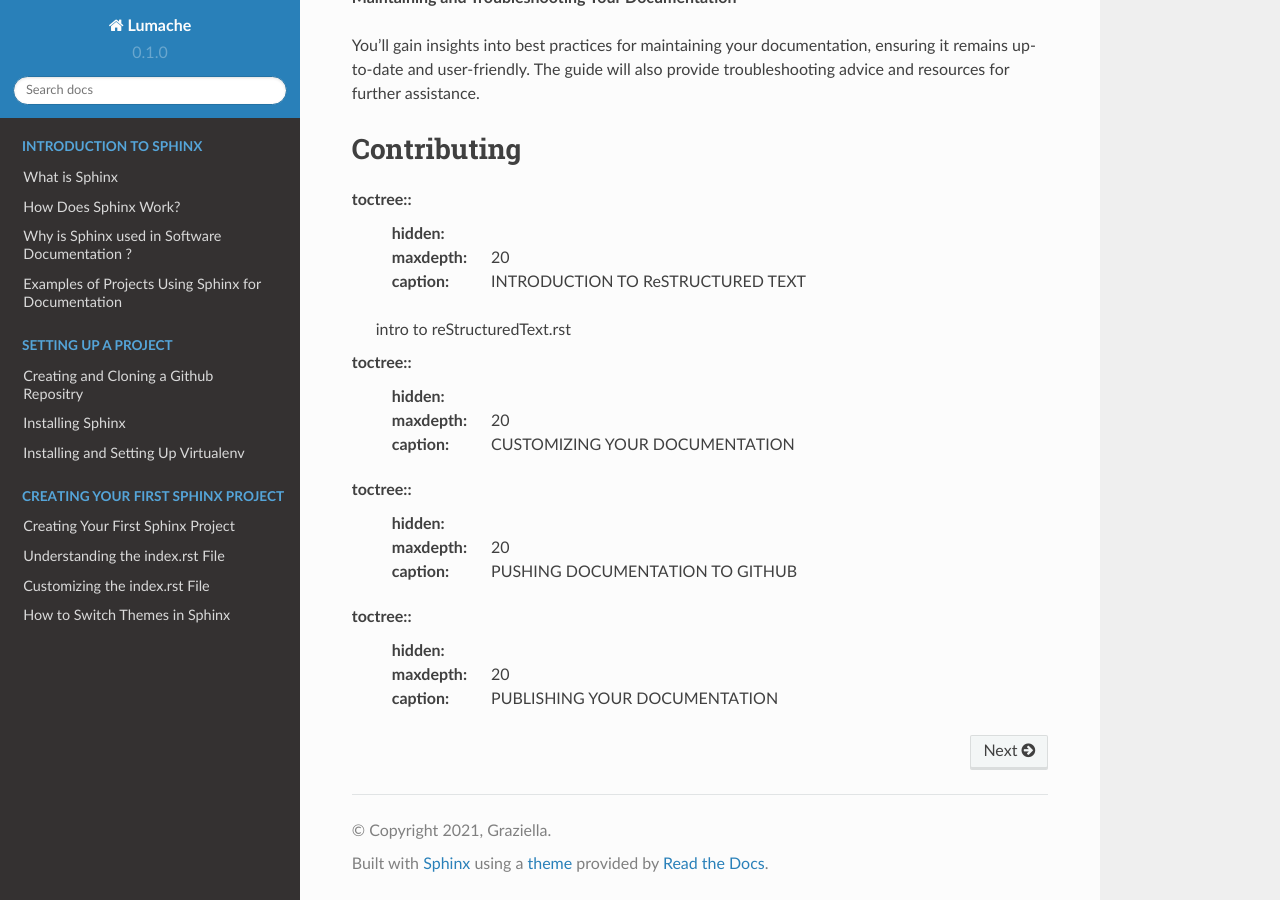
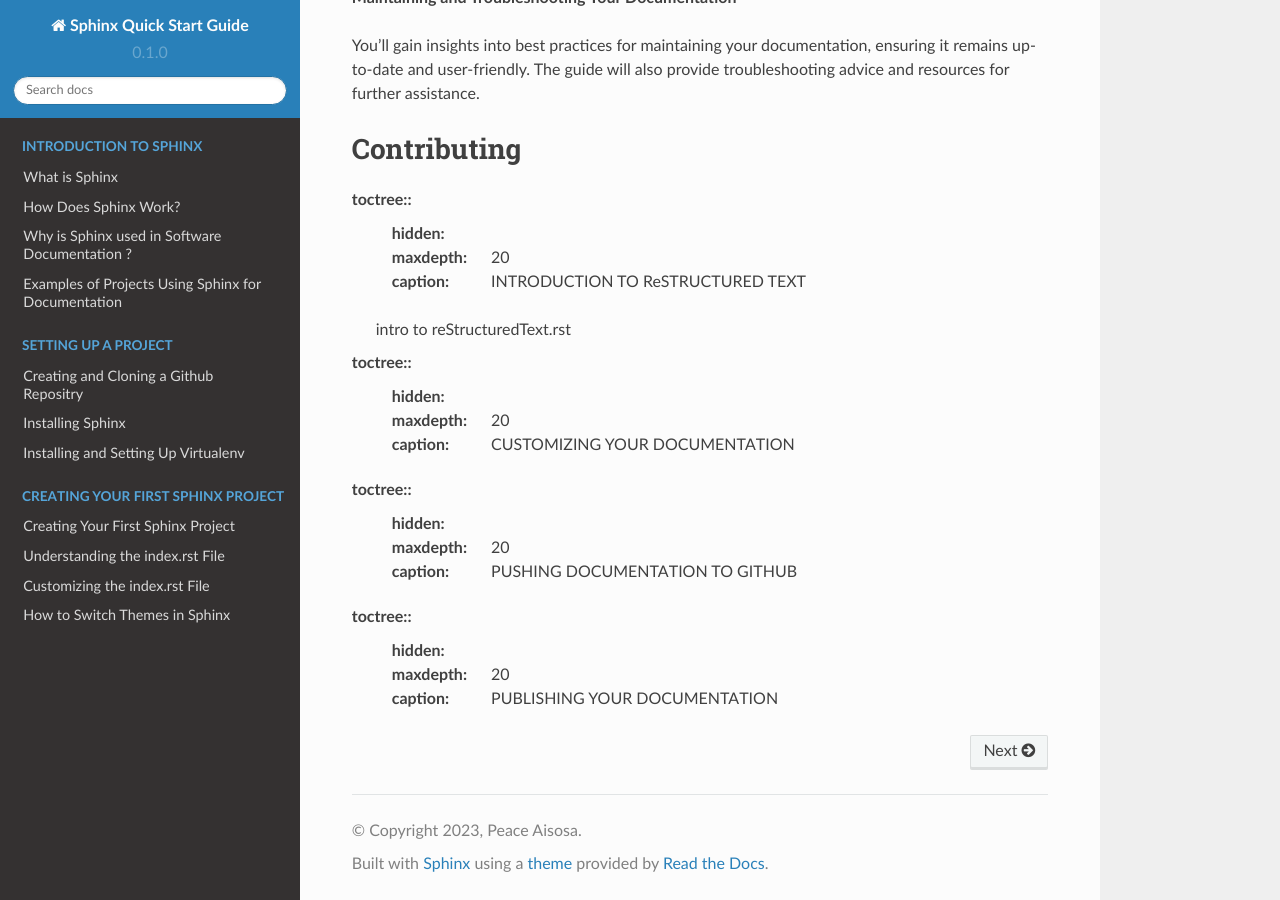
Before and after one commit to LowCodeDataGirl/Sphinx-Quick-Start-Guide, a Sphinx documentation site: the page built from docs/source/index.rst, in a window 1280 px wide and 900 px high, scrolled down 1832 px. Built offline with Sphinx 7.4.7 and the Read the Docs theme 2.0.0, drawn with Linux system fonts in a browser that asks for light colours.

Commit message:
Update conf.py

```diff
--- a/docs/source/conf.py
+++ b/docs/source/conf.py
@@ -2,9 +2,9 @@
 
 # -- Project information
 
-project = 'Lumache'
-copyright = '2021, Graziella'
-author = 'Graziella'
+project = 'Sphinx Quick Start Guide'
+copyright = '2023, Peace Aisosa'
+author = 'Peace Aisosa'
 
 release = '0.1'
 version = '0.1.0'
```
